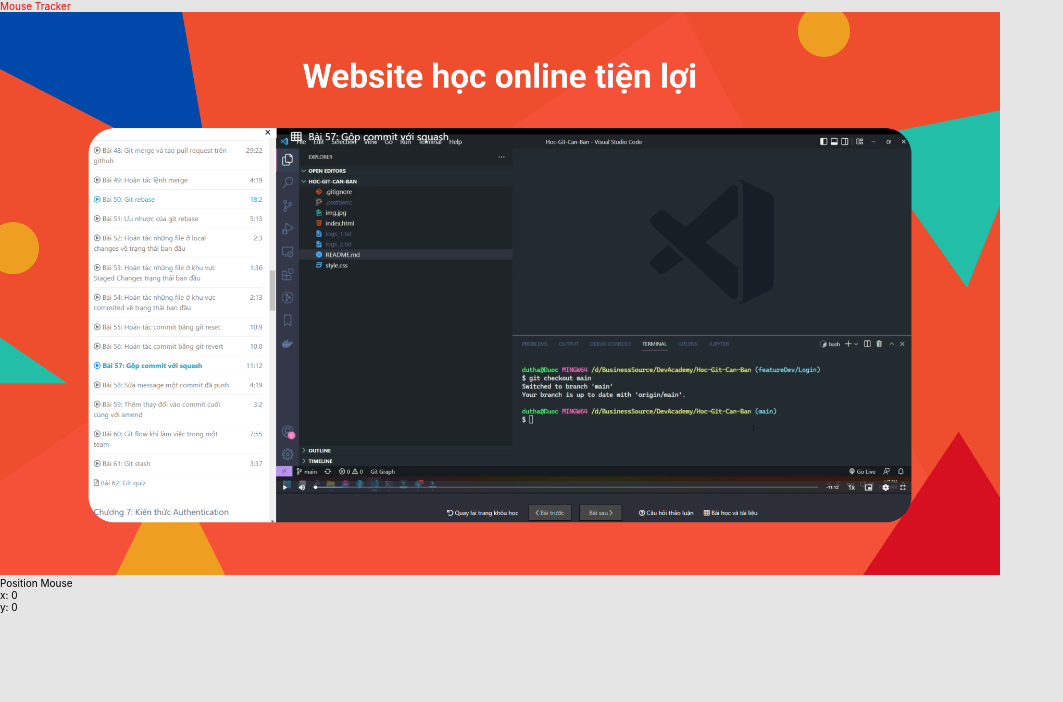
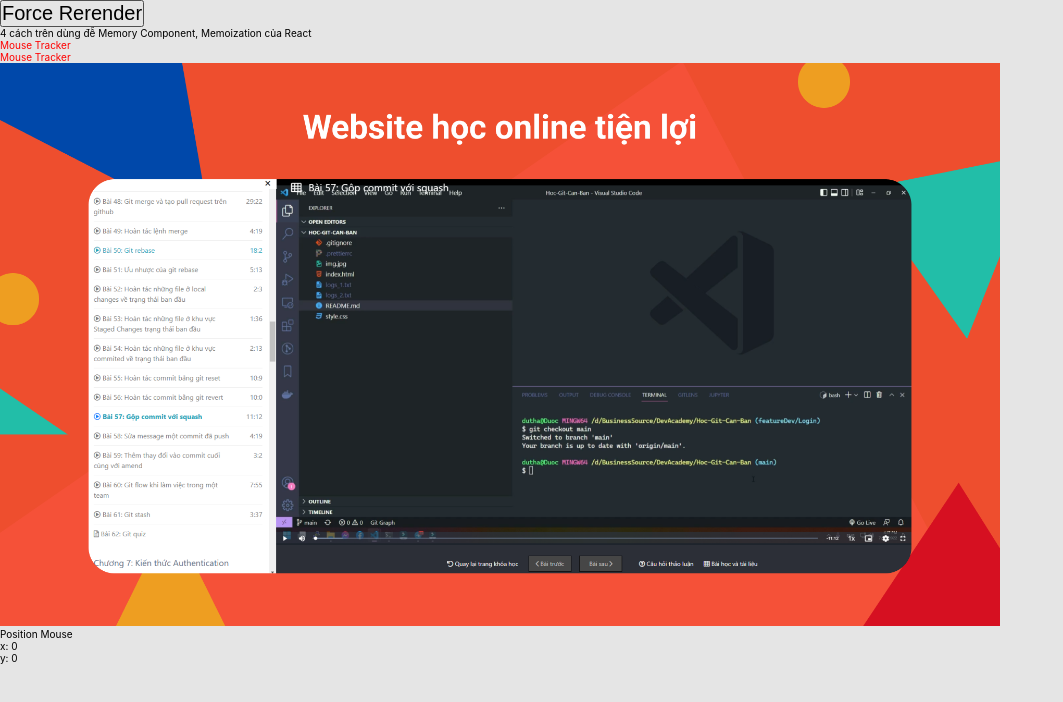
Before and after one commit to NgoVanChien/React-Awesome, a React (Create React App) app in the folder ReactNangCao/todolist/: page / in a window 1280 px wide. Shown: the top 702 px of the page, without its empty margins (0-1063 px from the left). Built offline with nearby package versions, Linux system fonts and the light colour scheme.

Commit message:
Render Props with Memozation

```diff
--- a/ReactNangCao/todolist/src/App.tsx
+++ b/ReactNangCao/todolist/src/App.tsx
@@ -1,4 +1,4 @@
-import React from 'react'
+import React, { useCallback, useMemo, useRef, useState } from 'react'
 import TodoList from './components/TodoList'
 import Watch from './components/Watch'
 import Slider from './components/Slider'
@@ -11,8 +11,19 @@ import Manager from './components/Manager'
 import MainLayout from './layouts/MainLayout'
 import MouseTracker from './components/MouseTracker'
 import Ads from './components/Ads'
+import { PositionType } from './components/MouseTracker/MouseTracker'
+
+// const renderAds = (value: PositionType) => <Ads {...value} visible />
 
 function App() {
+  const [, render] = useState({})
+  // const renederAds = useCallback((value: PositionType) => <Ads {...value} visible />, [])
+  // const renderAds = useMemo(() => {
+  //   return (value: PositionType) => <Ads {...value} visible />
+  // }, [])
+
+  const renderRef = useRef<any>((value: PositionType) => <Ads {...value} visible />)
+
   return (
     <div>
       {/* <Watch /> */}
@@ -31,8 +42,14 @@ function App() {
       {/* <MouseTracker>{(value) => <Ads {...value} />}</MouseTracker> */}
       {/* <MouseTracker render={(value) => <Ads {...value} />} />
     </div> */}
-      {/* <MouseTracker render={(value) => <Ads {...value} />} /> */}
-      <Ads visible />
+      <div>
+        <button onClick={() => render({})}>Force Rerender</button>
+      </div>
+      {/* <MouseTracker render={renderAds} /> */}
+      {/* line use" Callback "and "useMemo" and" use funntion outside" */}
+      4 cách trên dùng đễ Memory Component, Memoization của React
+      <MouseTracker render={renderRef.current} />
+      {/* <Ads visible/> */}
     </div>
   )
 }
--- a/ReactNangCao/todolist/src/components/Welcome/Welcome.tsx
+++ b/ReactNangCao/todolist/src/components/Welcome/Welcome.tsx
@@ -23,6 +23,7 @@ const doTask = (value: any) => {
 // Custum Hook
 const useTheme = () => {
   const [theme, setThem] = useState<ThemeType['theme']>({ color: 'light' })
+  // useCallback
   const onChangeTheme = useCallback((color: 'light' | 'dark') => {
     setThem((prev) => ({ ...prev, color }))
   }, [])
@@ -37,6 +38,7 @@ const useTheme = () => {
 export default function Welcome() {
   const [, forceRender] = useState({})
   const { theme, onChangeTheme } = useTheme()
+  // useMemo
   const valueContext = useMemo(() => {
     return { theme, onChangeTheme }
   }, [theme, onChangeTheme])
```
Also changed, not shown: ReactNangCao/todolist/src/components/MouseTracker/MouseTracker.tsx (+6 -2 lines).
